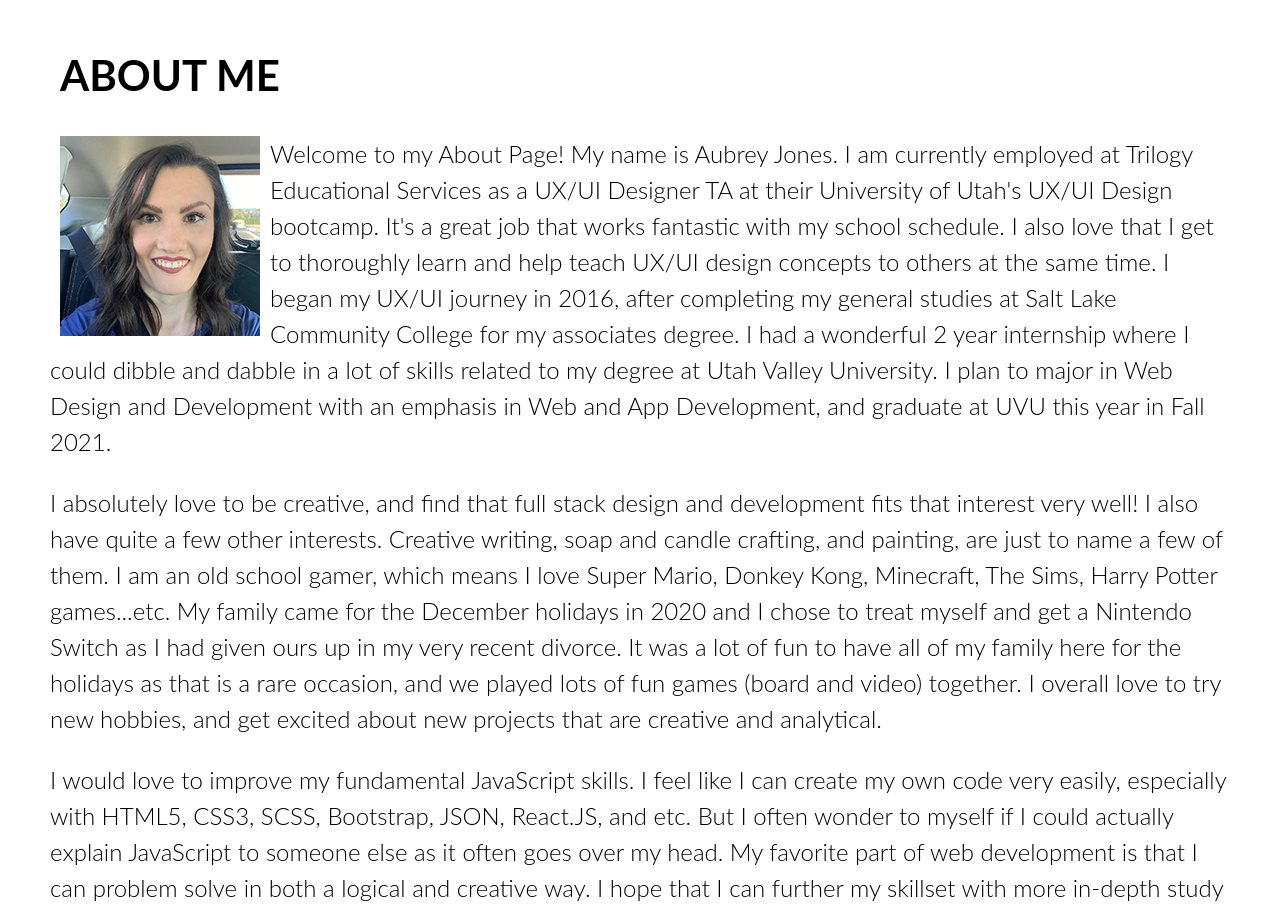
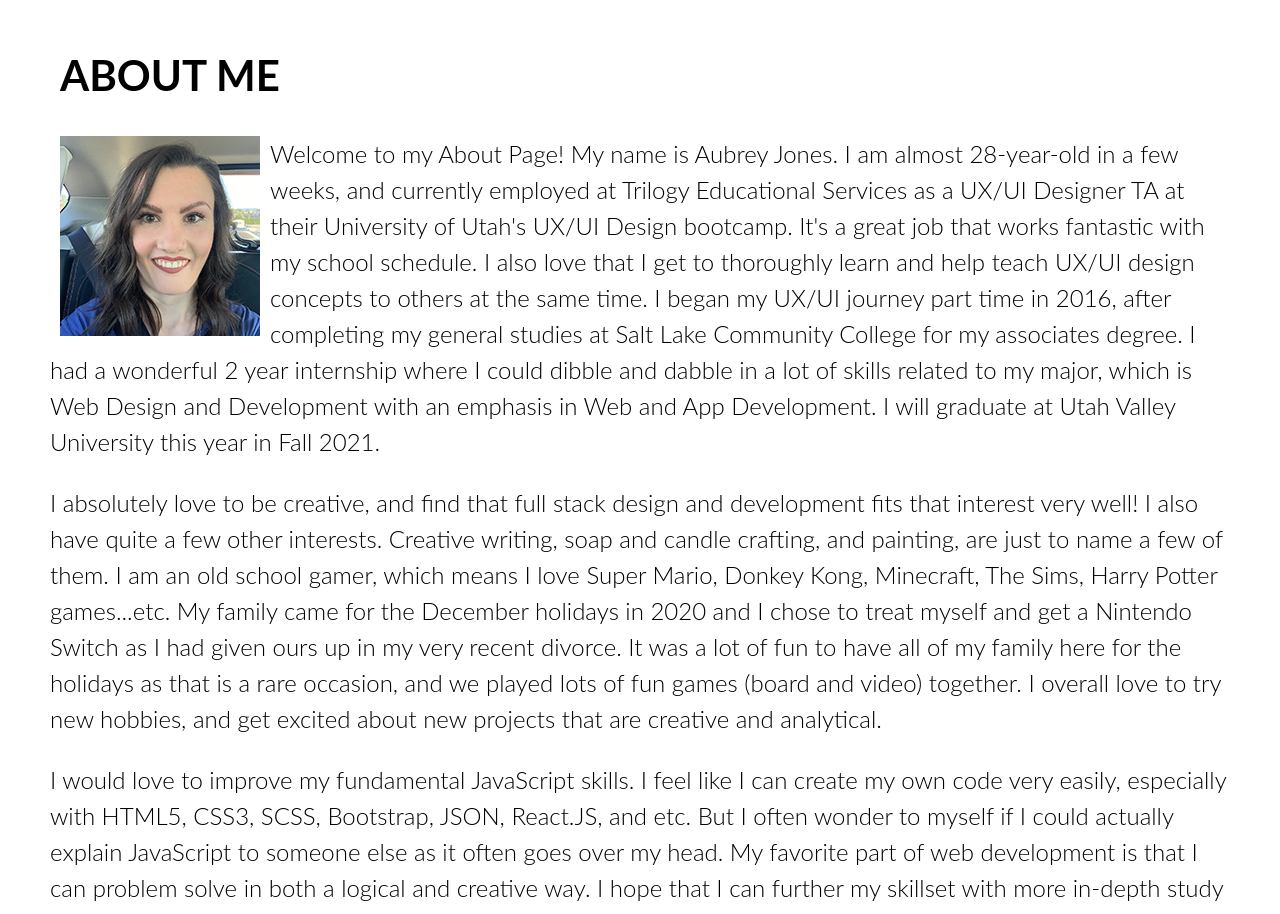
Before and after one commit to aubreyjonescreatives/react-blog, a React (Create React App) app: page / in a window 1280 px wide. Shown: the part 860-1774 px from the top of the page. Built offline with nearby package versions, Linux system fonts and the light colour scheme.

Commit message:
edit about me

```diff
--- a/src/IntrotoBlogpost.js
+++ b/src/IntrotoBlogpost.js
@@ -9,13 +9,14 @@ function IntrotoBlogpost() {
 
      <div class="main-1">
     <h1>ABOUT ME</h1>
-     <p><figure className="Me"> <img src={Me} alt="Aubrey Jones About Me"></img></figure>Welcome to my About Page! My name is Aubrey Jones. I am currently employed at Trilogy Educational
+     <p><figure className="Me"> <img src={Me} alt="Aubrey Jones About Me"></img></figure>Welcome to my About Page!
+     My name is Aubrey Jones. I am almost 28-year-old in a few weeks, and currently employed at Trilogy Educational
        Services as a UX/UI Designer TA at their University of Utah's UX/UI Design bootcamp. It's a great job
        that works fantastic with my school schedule. I also love that I get to thoroughly learn and help
-       teach UX/UI design concepts to others at the same time. I began my UX/UI journey in 2016,
+       teach UX/UI design concepts to others at the same time. I began my UX/UI journey part time in 2016,
        after completing my general studies at Salt Lake Community College for my associates degree. I had a wonderful
-       2 year internship where I could dibble and dabble in a lot of skills related to my degree at Utah Valley University.
-      I plan to  major in Web Design and Development with an emphasis in Web and App Development, and graduate at UVU
+       2 year internship where I could dibble and dabble in a lot of skills related to my major, which is
+      Web Design and Development with an emphasis in Web and App Development. I will graduate at Utah Valley University
       this year in Fall 2021.
       </p>
       <p>
```
Also changed, not shown: 1 other file (tests, documents, lock files or other folders).
